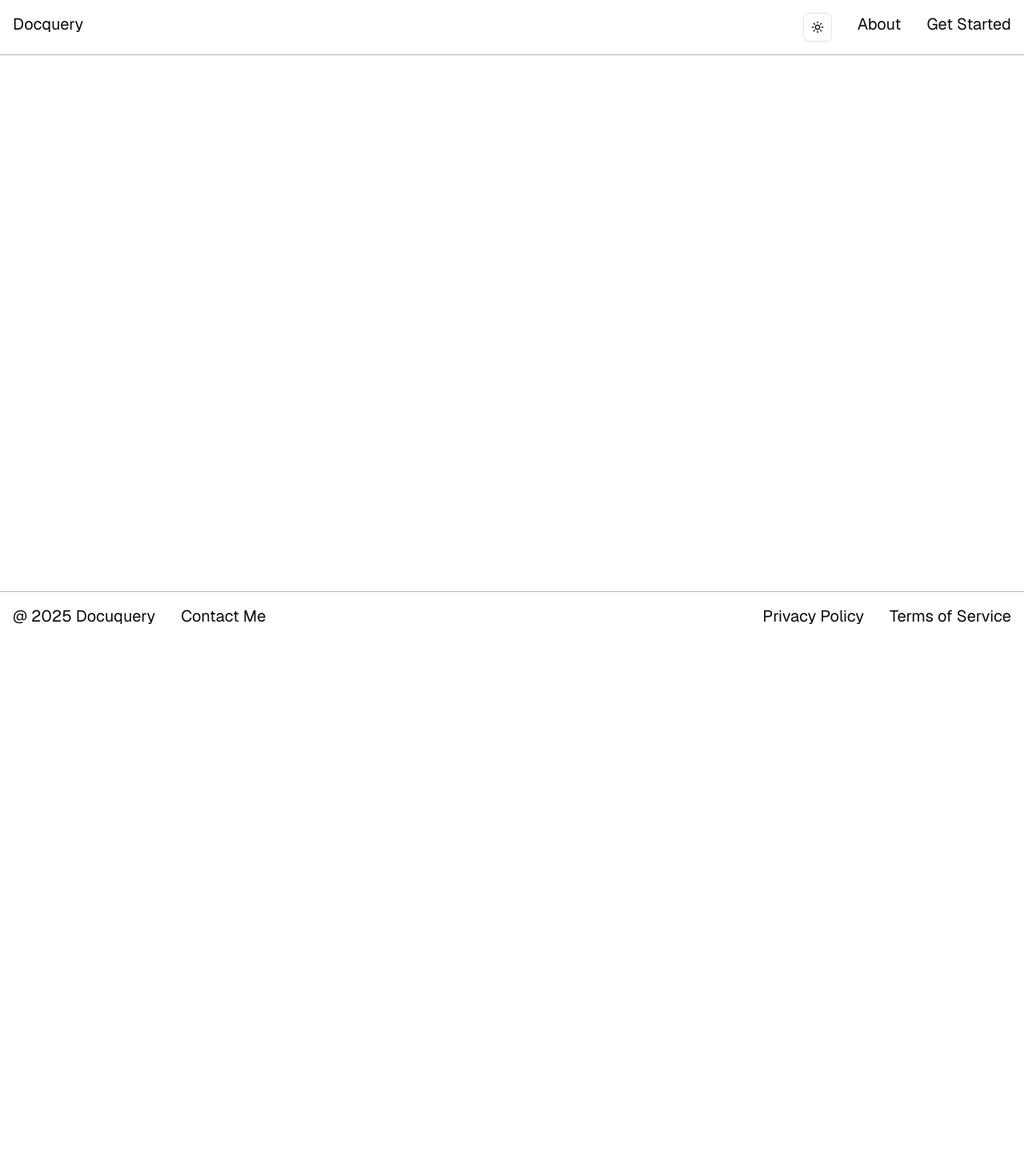
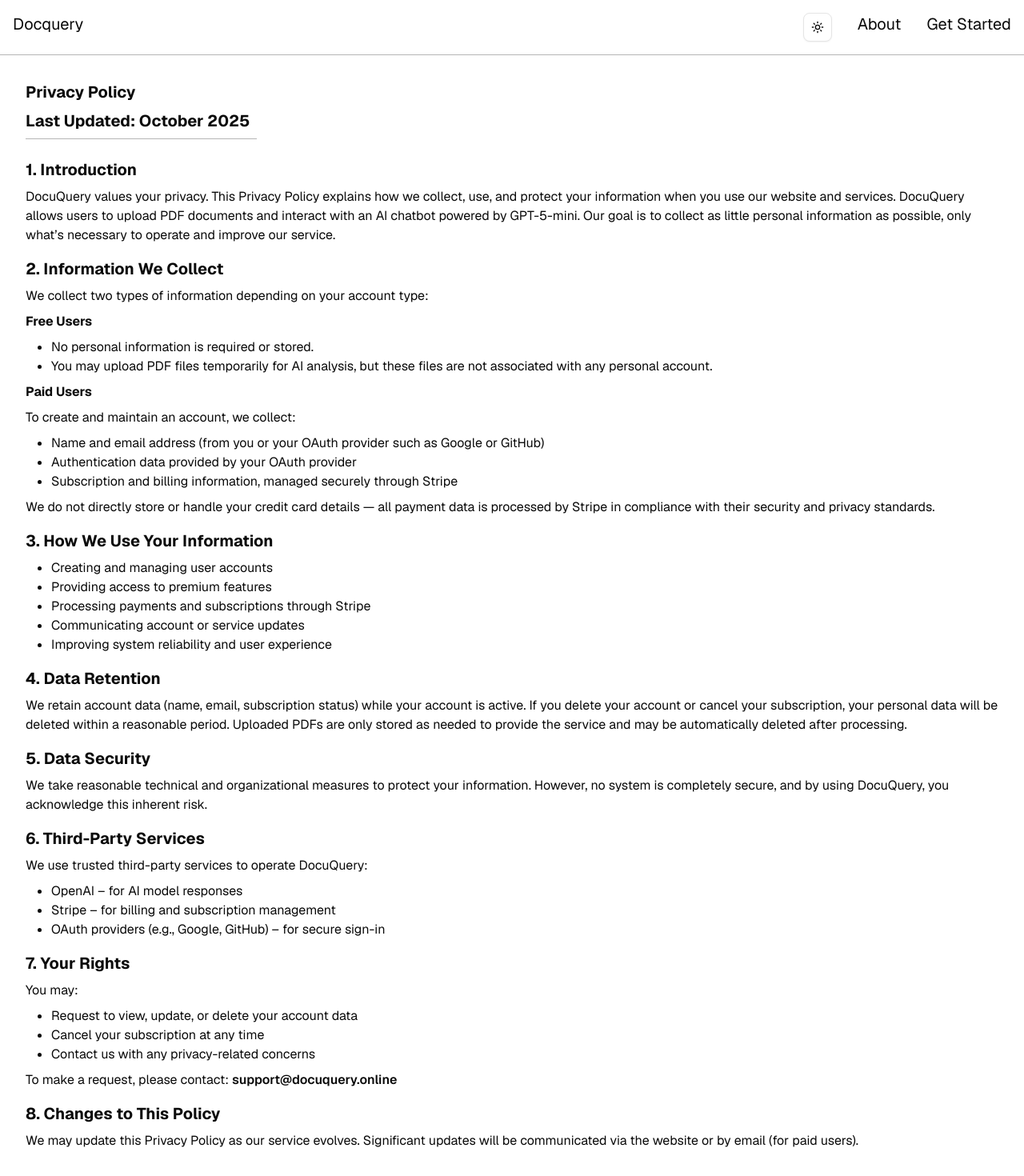
Before and after one commit to cameyer260/docuquery, a Next.js app: page /privacy-policy in a window 1280 px wide. Shown: the top 1470 px of the page at 80% size. Before the commit the page ends 800 px from the top, so only its background shows below. Built offline with nearby package versions, Linux system fonts and the light colour scheme.

Commit message:
finished privacy policy page and made terms of service page

```diff
--- a/app/privacy-policy/page.tsx
+++ b/app/privacy-policy/page.tsx
@@ -1,7 +1,116 @@
 export default function PrivacyPolicy() {
   return (
-    <div>
+    <div className="flex flex-col p-8 [&_h1]:text-xl [&_h1]:font-bold gap-4 [&_h2]:text-l [&_h2]:font-bold">
+      <div className="flex flex-col gap-2 border-b border-foreground/30 w-fit pr-2 pb-2 mb-2">
+        <h1 className="text-3xl font-bold">Privacy Policy</h1>
+        <h1 className="text-base font-normal">Last Updated: October 2025</h1>
+      </div>
 
+      <div className="flex flex-col gap-2">
+        <h1>1. Introduction</h1>
+        <div>
+          DocuQuery values your privacy. This Privacy Policy explains how we
+          collect, use, and protect your information when you use our website
+          and services. DocuQuery allows users to upload PDF documents and
+          interact with an AI chatbot powered by GPT-5-mini. Our goal is to
+          collect as little personal information as possible, only what’s
+          necessary to operate and improve our service.
+        </div>
+      </div>
+
+      <div className="flex flex-col gap-2">
+        <h1>2. Information We Collect</h1>
+        <p>We collect two types of information depending on your account type:</p>
+        <h2>Free Users</h2>
+        <ul className="list-disc pl-8">
+          <li>No personal information is required or stored.</li>
+          <li>
+            You may upload PDF files temporarily for AI analysis, but these files
+            are not associated with any personal account.
+          </li>
+        </ul>
+
+        <h2>Paid Users</h2>
+        <p>To create and maintain an account, we collect:</p>
+        <ul className="list-disc pl-8">
+          <li>
+            Name and email address (from you or your OAuth provider such as Google
+            or GitHub)
+          </li>
+          <li>Authentication data provided by your OAuth provider</li>
+          <li>
+            Subscription and billing information, managed securely through Stripe
+          </li>
+        </ul>
+        <p>
+          We do not directly store or handle your credit card details — all payment
+          data is processed by Stripe in compliance with their security and privacy
+          standards.
+        </p>
+      </div>
+
+      <div className="flex flex-col gap-2">
+        <h1>3. How We Use Your Information</h1>
+        <ul className="list-disc pl-8">
+          <li>Creating and managing user accounts</li>
+          <li>Providing access to premium features</li>
+          <li>Processing payments and subscriptions through Stripe</li>
+          <li>Communicating account or service updates</li>
+          <li>Improving system reliability and user experience</li>
+        </ul>
+      </div>
+
+      <div className="flex flex-col gap-2">
+        <h1>4. Data Retention</h1>
+        <p>
+          We retain account data (name, email, subscription status) while your
+          account is active. If you delete your account or cancel your subscription,
+          your personal data will be deleted within a reasonable period. Uploaded
+          PDFs are only stored as needed to provide the service and may be
+          automatically deleted after processing.
+        </p>
+      </div>
+
+      <div className="flex flex-col gap-2">
+        <h1>5. Data Security</h1>
+        <p>
+          We take reasonable technical and organizational measures to protect your
+          information. However, no system is completely secure, and by using
+          DocuQuery, you acknowledge this inherent risk.
+        </p>
+      </div>
+
+      <div className="flex flex-col gap-2">
+        <h1>6. Third-Party Services</h1>
+        <p>We use trusted third-party services to operate DocuQuery:</p>
+        <ul className="list-disc pl-8">
+          <li>OpenAI – for AI model responses</li>
+          <li>Stripe – for billing and subscription management</li>
+          <li>OAuth providers (e.g., Google, GitHub) – for secure sign-in</li>
+        </ul>
+      </div>
+
+      <div className="flex flex-col gap-2">
+        <h1>7. Your Rights</h1>
+        <p>You may:</p>
+        <ul className="list-disc pl-8">
+          <li>Request to view, update, or delete your account data</li>
+          <li>Cancel your subscription at any time</li>
+          <li>Contact us with any privacy-related concerns</li>
+        </ul>
+        <p>
+          To make a request, please contact:{" "}
+          <span className="font-semibold">support@docuquery.online</span>
+        </p>
+      </div>
+
+      <div className="flex flex-col gap-2">
+        <h1>8. Changes to This Policy</h1>
+        <p>
+          We may update this Privacy Policy as our service evolves. Significant
+          updates will be communicated via the website or by email (for paid users).
+        </p>
+      </div>
     </div>
   );
 }
--- /dev/null
+++ b/app/terms/page.tsx
@@ -0,0 +1,108 @@
+export default function TermsAndConditions() {
+  return (
+    <div className="flex flex-col p-8 [&_h1]:text-xl [&_h1]:font-bold gap-4 [&_h2]:text-l [&_h2]:font-bold">
+      <div className="flex flex-col gap-2 border-b border-foreground/30 w-fit pr-2 pb-2 mb-2">
+        <h1 className="text-3xl font-bold">Terms and Conditions</h1>
+        <h1 className="text-base font-normal">Last Updated: October 2025</h1>
+      </div>
+
+      <div className="flex flex-col gap-2">
+        <h1>1. Acceptance of Terms</h1>
+        <p>
+          By using DocuQuery, you agree to these Terms of Service. If you do not
+          agree, you must not use the platform.
+        </p>
+      </div>
+
+      <div className="flex flex-col gap-2">
+        <h1>2. Description of Service</h1>
+        <p>
+          DocuQuery is an AI-powered document question-and-answer platform that
+          allows users to upload PDF documents and query their contents using
+          GPT-based models. Free users can use the service without an account, while
+          paid users can access premium features through a registered account and an
+          active subscription.
+        </p>
+      </div>
+
+      <div className="flex flex-col gap-2">
+        <h1>3. User Accounts</h1>
+        <ul className="list-disc pl-8">
+          <li>Free users do not require an account.</li>
+          <li>Paid users must create an account via OAuth (e.g., Google, GitHub).</li>
+          <li>
+            You are responsible for maintaining the security of your account
+            credentials.
+          </li>
+          <li>
+            You agree to provide accurate and current information when registering.
+          </li>
+        </ul>
+      </div>
+
+      <div className="flex flex-col gap-2">
+        <h1>4. Subscription and Payments</h1>
+        <ul className="list-disc pl-8">
+          <li>Paid features require a valid subscription managed through Stripe.</li>
+          <li>
+            You authorize Stripe to handle recurring payments according to your
+            selected plan.
+          </li>
+          <li>We do not store or have access to your payment details.</li>
+          <li>
+            You may cancel your subscription at any time through your account
+            settings or Stripe portal.
+          </li>
+        </ul>
+      </div>
+
+      <div className="flex flex-col gap-2">
+        <h1>5. Acceptable Use</h1>
+        <p>By using DocuQuery, you agree not to:</p>
+        <ul className="list-disc pl-8">
+          <li>Upload or share illegal, copyrighted, or harmful content.</li>
+          <li>Attempt to disrupt or misuse the service.</li>
+          <li>Use the AI to generate or distribute prohibited content.</li>
+        </ul>
+        <p>
+          We reserve the right to suspend or terminate accounts that violate these
+          terms.
+        </p>
+      </div>
+
+      <div className="flex flex-col gap-2">
+        <h1>6. Intellectual Property</h1>
+        <p>
+          All code, branding, and design elements of DocuQuery are owned by the
+          developer. Uploaded documents remain your property. AI-generated responses
+          are provided for informational purposes and may not be factually perfect.
+        </p>
+      </div>
+
+      <div className="flex flex-col gap-2">
+        <h1>7. Limitation of Liability</h1>
+        <p>
+          DocuQuery is provided “as is” without any warranties. We are not liable for
+          any damages resulting from the use or inability to use the service.
+        </p>
+      </div>
+
+      <div className="flex flex-col gap-2">
+        <h1>8. Termination</h1>
+        <p>
+          You may delete your account or cancel your subscription at any time. We
+          reserve the right to suspend or terminate access for misuse or
+          non-compliance with these Terms.
+        </p>
+      </div>
+
+      <div className="flex flex-col gap-2">
+        <h1>9. Contact</h1>
+        <p>
+          For any questions about these Terms or your account, please contact:{" "}
+          <span className="font-semibold">support@docuquery.online</span>
+        </p>
+      </div>
+    </div>
+  );
+}
--- a/components/footer/footer.tsx
+++ b/components/footer/footer.tsx
@@ -9,7 +9,7 @@ export default function Footer() {
       </div>
       <div className="flex gap-8">
         <Link href="/privacy-policy">Privacy Policy</Link>
-        <Link href="/terms-of-service">Terms of Service</Link>
+        <Link href="/terms">Terms of Service</Link>
       </div>
     </footer>
   );
```
